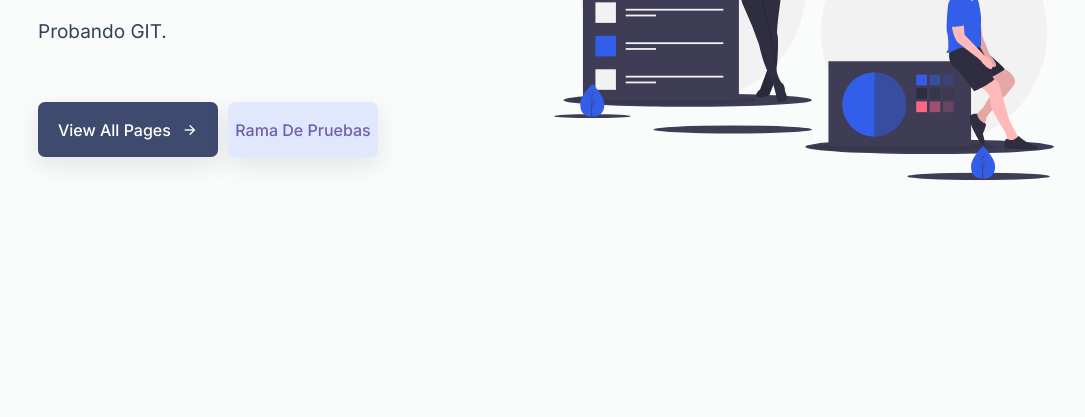
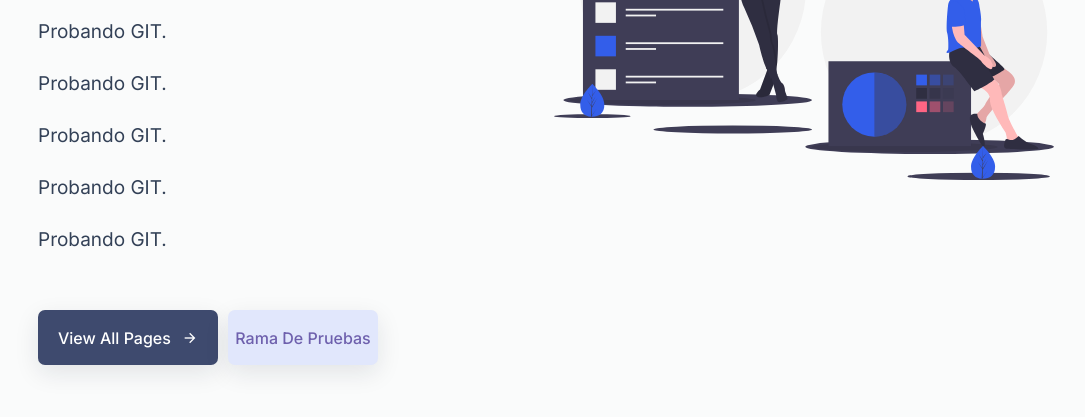
Before and after one commit to SMXAndrea/SX, a plain HTML site: page index.html in a window 1280 px wide. Shown: the part 348-765 px from the top of the page, without its empty margins (106-1191 px from the left). Drawn offline with nearby package versions, Linux system fonts and the light colour scheme.

Commit message:
(wip): usando la interficie de visual code

```diff
--- a/index.html
+++ b/index.html
@@ -63,6 +63,18 @@
               <br />
               Eeeeeh... Si.
             </h1>
+            <p class="info-text">
+              Probando GIT.
+            </p>
+            <p class="info-text">
+              Probando GIT.
+            </p>
+            <p class="info-text">
+              Probando GIT.
+            </p>
+            <p class="info-text">
+              Probando GIT.
+            </p>
             <p class="info-text">
               Probando GIT.
             </p>
```
